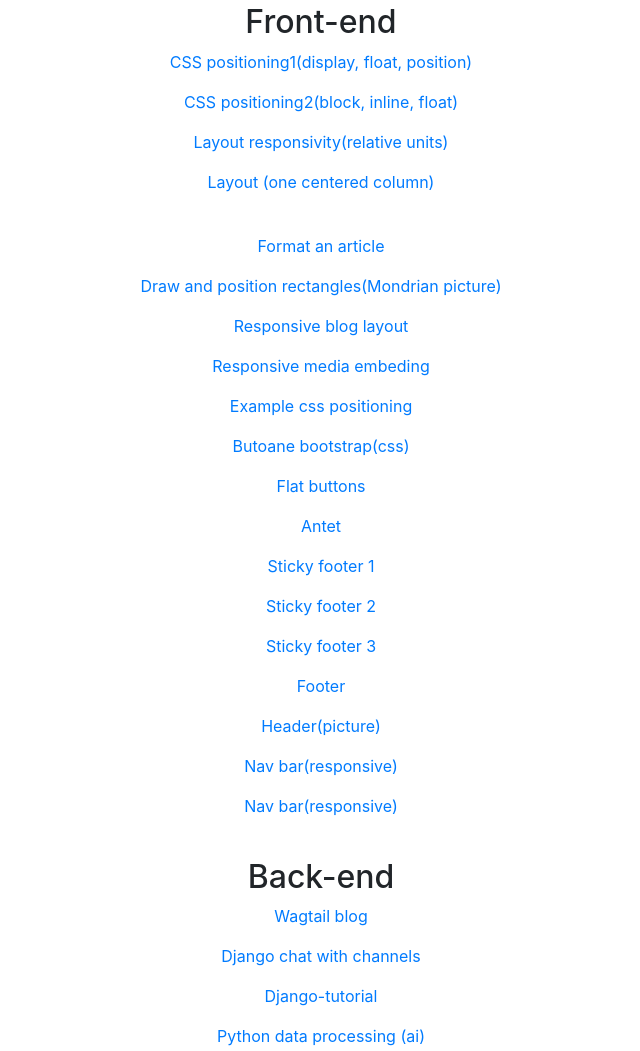
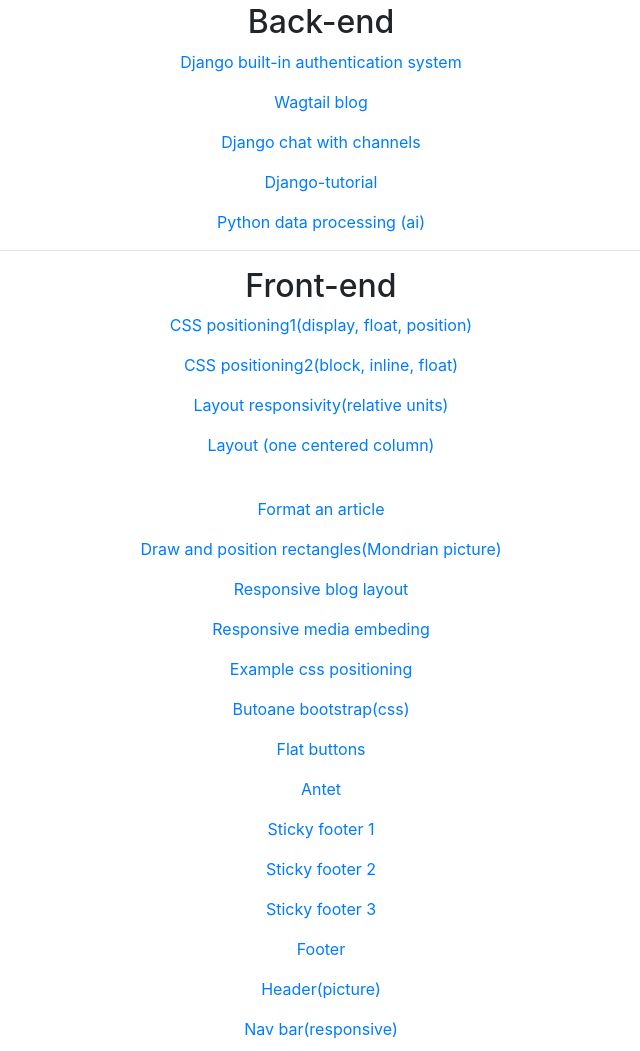
Before and after one commit to mihai2014/mihai2014.github.io, a plain HTML site: page index.html in a window 1280 px wide. Shown: the part 352-1403 px from the top of the page, without its empty margins (319-959 px from the left). Drawn offline with nearby package versions, Linux system fonts and the light colour scheme.

Commit message:
auth1, index.html

```diff
--- a/index.html
+++ b/index.html
@@ -33,6 +33,15 @@
 
   <br>
 
+  <h2>Back-end</h2>
+  <p><a href="https://github.com/mihai2014/django_auth1">Django built-in authentication system</a></p>
+  <p><a href="https://github.com/mihai2014/wagtail-multi-blog-sites-with-bootstrap-4">Wagtail blog</a></p>
+  <p><a href="https://github.com/mihai2014/django-chat">Django chat with channels</a></p>
+  <p><a href="https://github.com/mihai2014/Django-tutorial">Django-tutorial</a></p>
+  <p><a href="ai.html">Python data processing (ai)</a></p>
+
+  <hr>
+
   <h2>Front-end</h2>
   <p><a href="front-end/css-positioning.html">CSS positioning1(display, float, position)</a></p>
   <p><a href="front-end/css-positioning2.html">CSS positioning2(block, inline, float)</a></p>
@@ -57,15 +66,8 @@
   <p><a href="front-end/app/nav.html">Nav bar(responsive)</a></p>
   <p><a href="front-end/app/nav2.html">Nav bar(responsive)</a></p>
 
+  <br>
 
-
-
-  <br>
-  <h2>Back-end</h2>
-  <p><a href="https://github.com/mihai2014/wagtail-multi-blog-sites-with-bootstrap-4">Wagtail blog</a></p>
-  <p><a href="https://github.com/mihai2014/django-chat">Django chat with channels</a></p>
-  <p><a href="https://github.com/mihai2014/Django-tutorial">Django-tutorial</a></p>
-  <p><a href="ai.html">Python data processing (ai)</a></p>
 </div>
 
 <p style="text-align: center;">Corciu Mihai - Oltenita - 2019 -  mc200520052005@yahoo.com</p>
```
